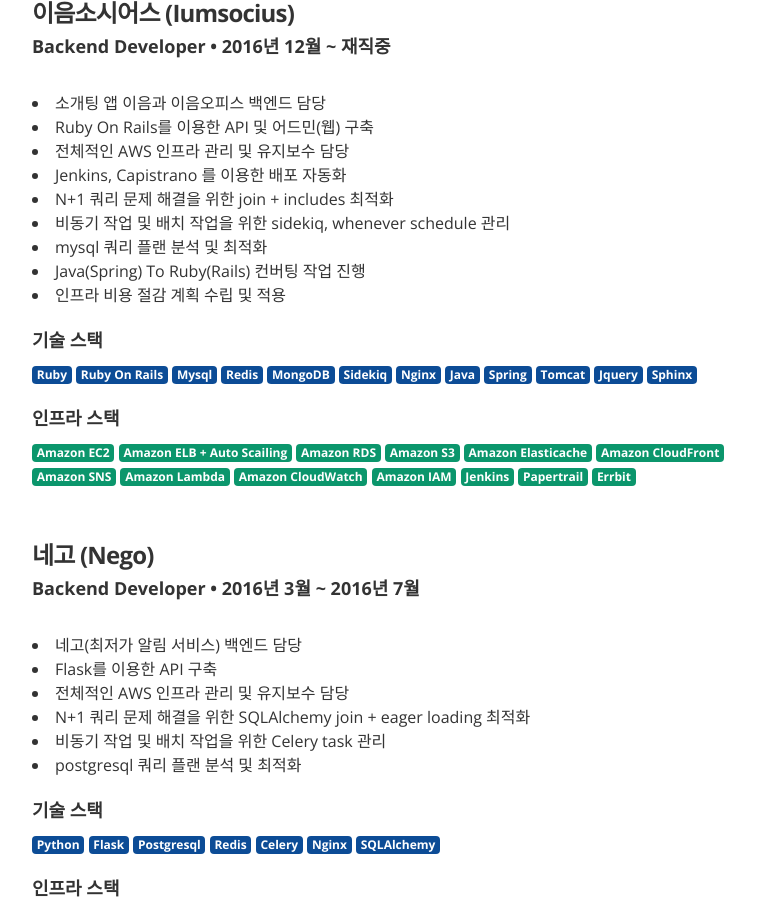
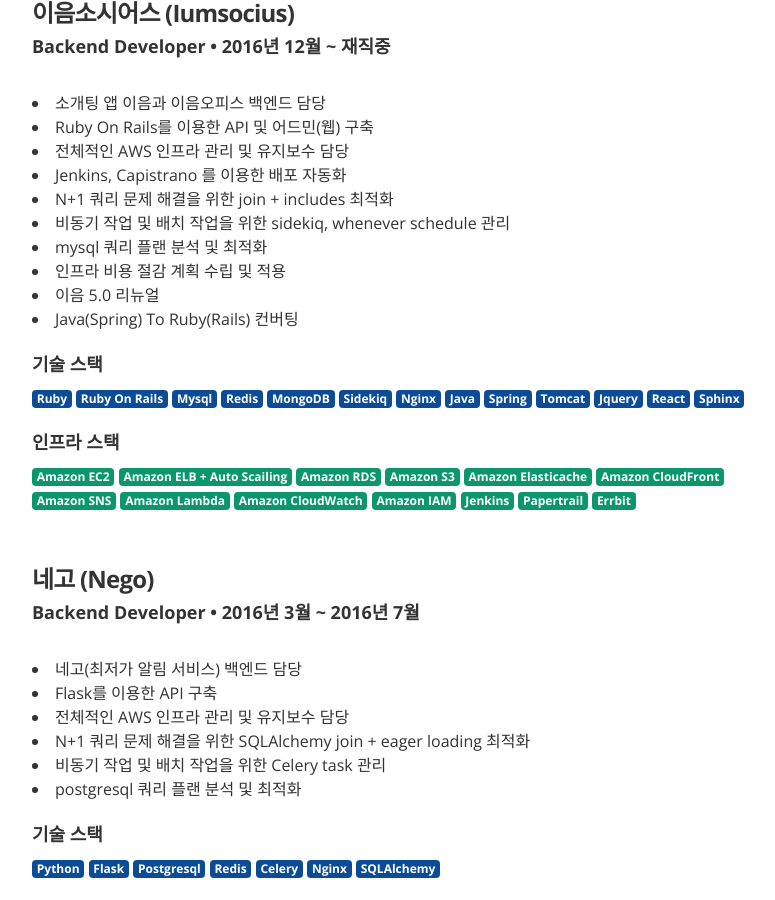
Before and after one commit to bingl2/resume, a Jekyll site: the page built from index.html, in a window 1280 px wide and 900 px high, scrolled down 888 px. Shown: the whole window, without its empty margins (232-1007 px from the left). Built offline with Jekyll 4.4.1, drawn with Linux system fonts in a browser that asks for light colours.

Commit message:
이음에 업무 추가

```diff
--- a/_data/experience.yml
+++ b/_data/experience.yml
@@ -2,8 +2,8 @@
 - company: 이음소시어스 (Iumsocius)
   position: Backend Developer
   duration: 2016년 12월 ~ 재직중
-  summarys: ["소개팅 앱 이음과 이음오피스 백엔드 담당", "Ruby On Rails를 이용한 API 및 어드민(웹) 구축", "전체적인 AWS 인프라 관리 및 유지보수 담당", "Jenkins, Capistrano 를 이용한 배포 자동화", "N+1 쿼리 문제 해결을 위한 join + includes 최적화", "비동기 작업 및 배치 작업을 위한 sidekiq, whenever schedule 관리", "mysql 쿼리 플랜 분석 및 최적화", "Java(Spring) To Ruby(Rails) 컨버팅 작업 진행", "인프라 비용 절감 계획 수립 및 적용"]
-  skillset: ["Ruby", "Ruby On Rails", "Mysql", "Redis", "MongoDB", "Sidekiq", "Nginx", "Java", "Spring", "Tomcat", "Jquery", "Sphinx"]
+  summarys: ["소개팅 앱 이음과 이음오피스 백엔드 담당", "Ruby On Rails를 이용한 API 및 어드민(웹) 구축", "전체적인 AWS 인프라 관리 및 유지보수 담당", "Jenkins, Capistrano 를 이용한 배포 자동화", "N+1 쿼리 문제 해결을 위한 join + includes 최적화", "비동기 작업 및 배치 작업을 위한 sidekiq, whenever schedule 관리", "mysql 쿼리 플랜 분석 및 최적화", "인프라 비용 절감 계획 수립 및 적용", "이음 5.0 리뉴얼", "Java(Spring) To Ruby(Rails) 컨버팅"]
+  skillset: ["Ruby", "Ruby On Rails", "Mysql", "Redis", "MongoDB", "Sidekiq", "Nginx", "Java", "Spring", "Tomcat", "Jquery", "React", "Sphinx"]
   infraset: ["Amazon EC2", "Amazon ELB + Auto Scailing", "Amazon RDS", "Amazon S3", "Amazon Elasticache", "Amazon CloudFront", "Amazon SNS", "Amazon Lambda", "Amazon CloudWatch", "Amazon IAM", "Jenkins", "Papertrail", "Errbit"]
 #  summary: 이음소시어스에서는 이음과 이음오피스라는 소개팅 앱 서비스와 맺음이라는 결혼 정보 서비스를 제공하고 있습니다. <br><br> 백엔드 개발자로 입사를 하였고 이음 서비스를 담당하게 되었습니다. 이음은 Ruby라는 언어를 사용하였고, RoR(Ruby on Rails) 프레임워크를 사용하여 구축된 서비스입니다. 이음 서비스 적응 후 이음오피스(직장인 전용) 서비스 또한 담당을 하게 되었고 현재는 이음과 이음오피스 두 개의 서비스를 담당하고 있습니다. <br><br> AWS 인프라 운영, API 신규 기능 개발 및 유지 보수 그리고 운영팀을 위한 백오피스 개발 등이 주된 작업입니다. 두 개의 서비스의 메인 담당자로 혼자 업무를 진행하며 장애 발생 시 고초를 겪었으나 서비스 운영 장애 대응에있어 직접 부딪히며 경험을 쌓는데 많은 도움이 되었습니다. 또한 AWS 인프라 운영에 백업 담당자로 직접 담당하게 되면서 서비스 운영 시 인프라 장애 대응이나, 신규 프로젝트 진행시 인프라 구축 등의 경험을 쌓을 수 있었습니다.
 
```
